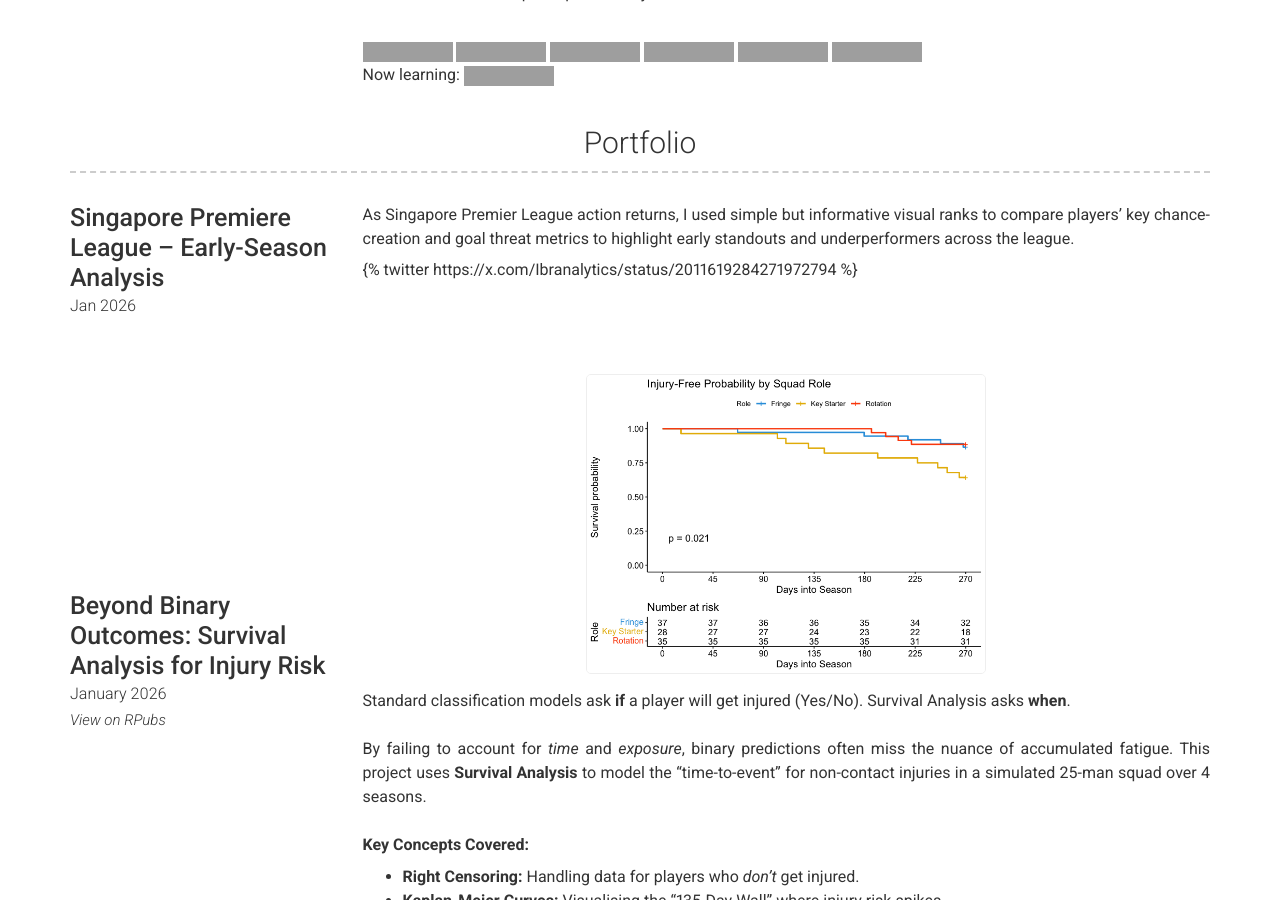
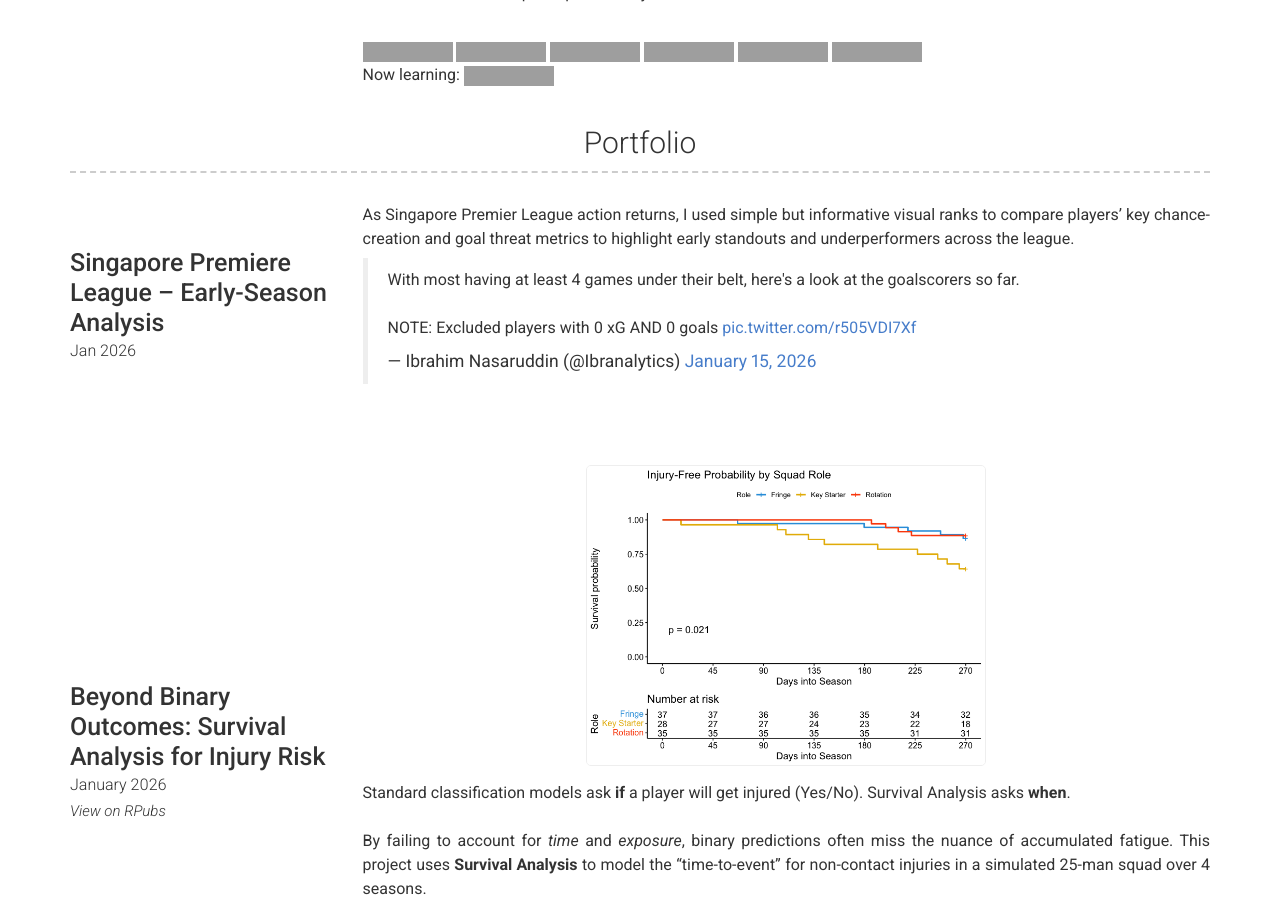
Before and after one commit to ibrahim-nasaruddin/ibrahim-nasaruddin.github.io, a Jekyll site: the page built from index.md, in a window 1280 px wide and 900 px high, scrolled down 608 px, cut to the strip 0-900 px from the top of the window. Built offline with Jekyll 4.4.1, drawn with Linux system fonts in a browser that asks for light colours; nearby versions of some CDN libraries; comment, search, counter and statistics services are not loaded; grey boxes are pictures that could not be loaded.

Commit message:
Update Twitter embed to HTML blockquote format
Replaced Twitter embed shortcode with HTML blockquote for a tweet.

```diff
--- a/_config.yml
+++ b/_config.yml
@@ -56,7 +56,7 @@ content:
       description: |
         As Singapore Premier League action returns, I used simple but informative visual ranks to compare players’ key chance-creation and goal threat metrics to highlight early standouts and underperformers across the league.
 
-        {% twitter https://x.com/Ibranalytics/status/2011619284271972794 %}
+        <blockquote class="twitter-tweet"><p lang="en" dir="ltr">With most having at least 4 games under their belt, here&#39;s a look at the goalscorers so far.<br><br>NOTE: Excluded players with 0 xG AND 0 goals <a href="https://t.co/r505VDI7Xf">pic.twitter.com/r505VDI7Xf</a></p>&mdash; Ibrahim Nasaruddin (@Ibranalytics) <a href="https://twitter.com/Ibranalytics/status/2011619287321256221?ref_src=twsrc%5Etfw">January 15, 2026</a></blockquote> <script async src="https://platform.twitter.com/widgets.js" charset="utf-8"></script>
         <br>
     - layout: left
       title: "Beyond Binary Outcomes: Survival Analysis for Injury Risk"
```
